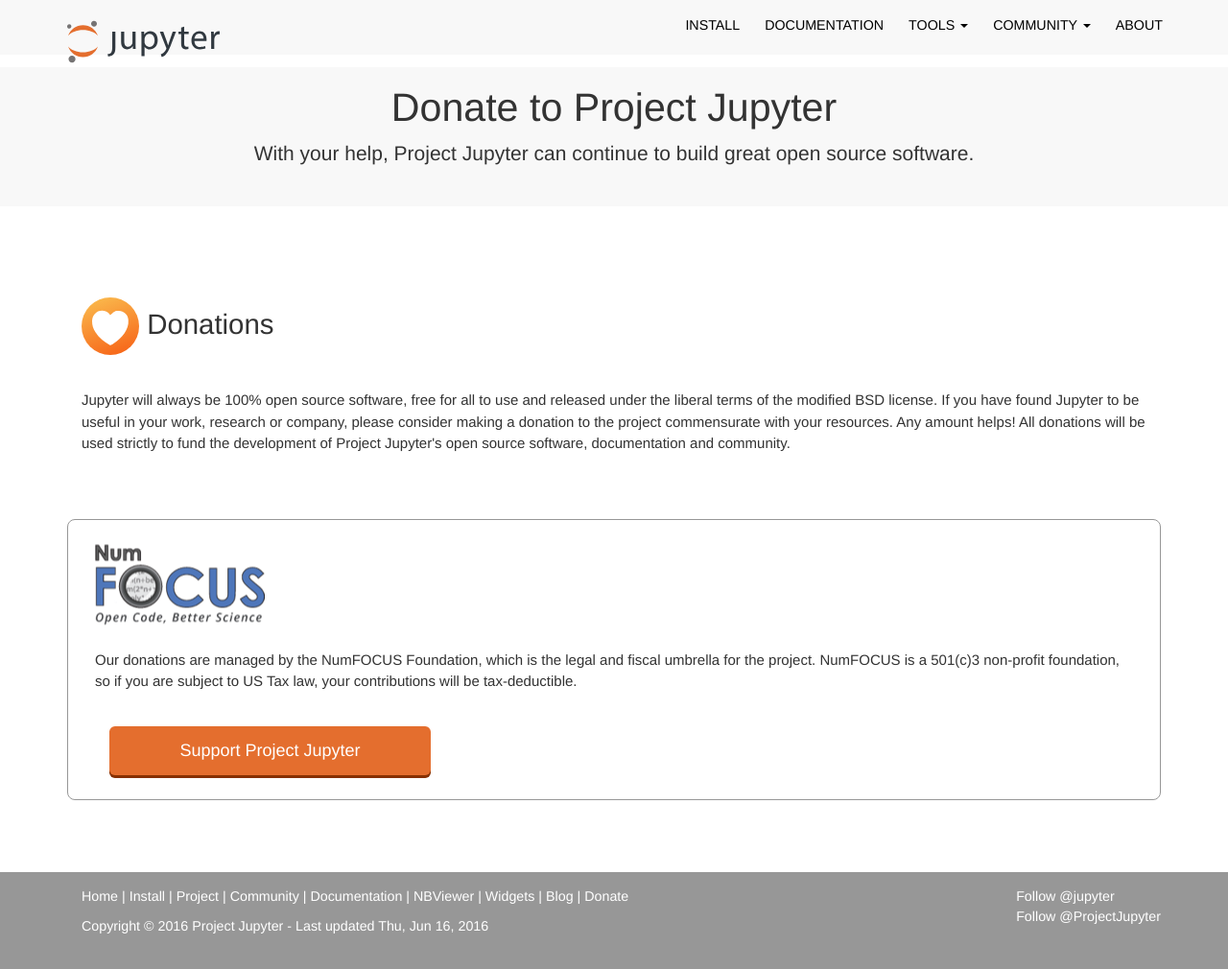
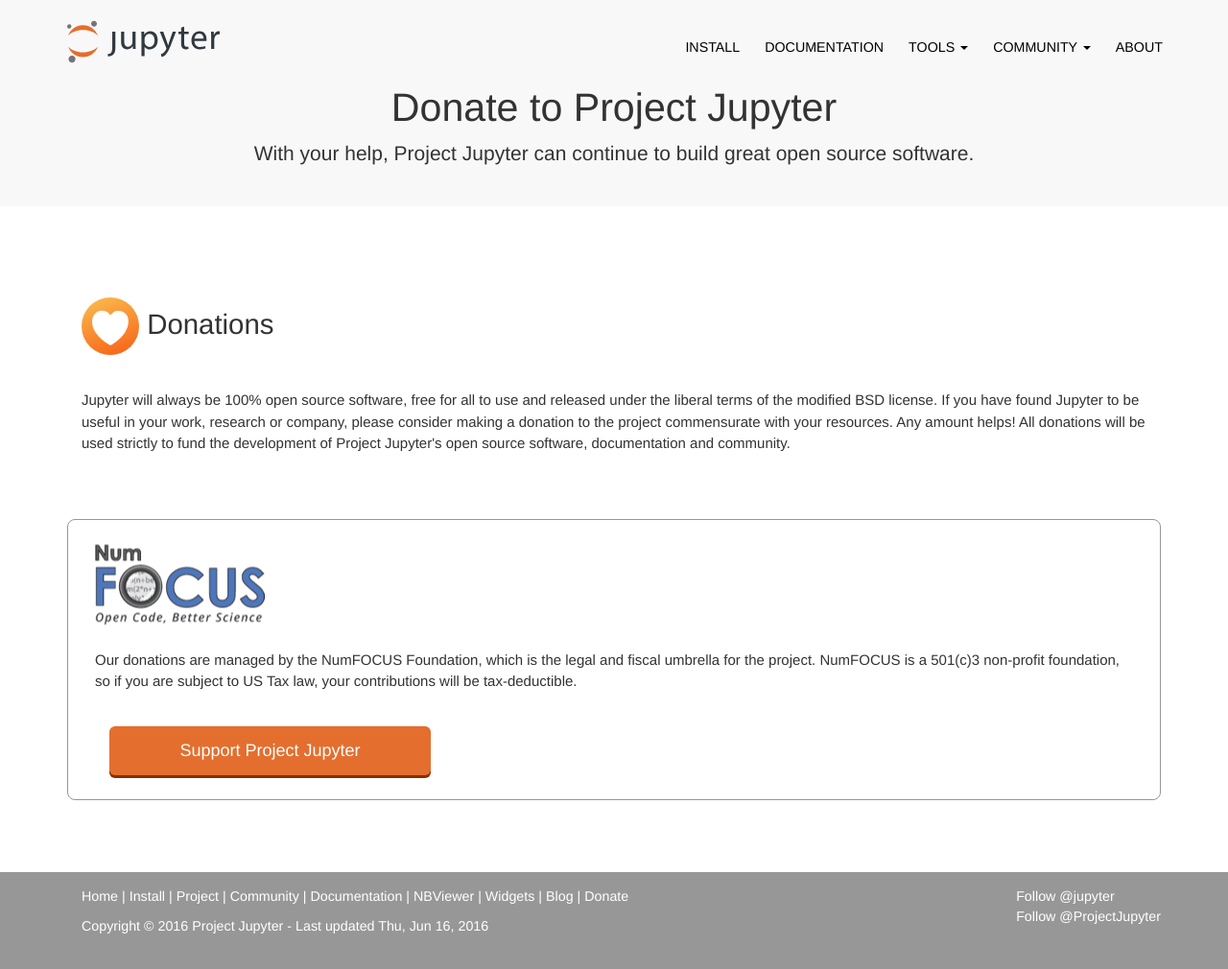
Before and after one commit to jupyter/jupyter.github.io, a Jekyll site: the page built from donate.html, in a window 1280 px wide and 1010 px high. Shown: the whole window at 96% size. Built offline with Jekyll 4.4.1, drawn with Linux system fonts in a browser that asks for light colours; comment, search, counter and statistics services are not loaded.

Commit message:
fixed size of nav-bar

```diff
--- a/_includes/header.html
+++ b/_includes/header.html
@@ -18,7 +18,7 @@
                 <ul class="nav navbar-nav navbar-right">
                     {% for nav in site.data.nav.head %}
                       {% if nav.url %}
-                           <li>
+                           <li id="maintabs">
                              <a href="{{site.baseurl}}{{nav.url}}" class="tab" id="tab" target="_blank">{{nav.title | upcase}}</a>
                            </li>
 
@@ -26,7 +26,7 @@
                       {% if nav.dropdown %}
                           <li class="dropdown">
                               <a href="#" class="dropdown-toggle" data-toggle="dropdown">{{ nav.title | upcase}} <b class="caret"></b></a>
-                              <ul class="dropdown-menu" id = "test">
+                              <ul class="dropdown-menu">
                                   {% for submenu in nav.dropdown %}
                                       <li><a href="{{ submenu.url }}">{{ submenu.title }}</a></li>
                                   {% endfor %}
--- a/css/logo-nav.css
+++ b/css/logo-nav.css
@@ -922,7 +922,6 @@
 
 .dropdown-menu {
     color: white;
-    background-color: #F6F6F6;
     border-radius: 0;
 }
 
@@ -956,12 +955,18 @@
 .dropdown-menu {
     min-width: 0px;
     padding: 0 0 0 0;
-}
-
-#test {
     margin-top:0px;
     box-shadow: none;
     border: none;
     background-color:  #E66E20;
     color: white;
 }
+.navbar-right {
+    height:90px;
+}
+#maintabs {
+    padding: 23px 0 23px 0;
+}
+.dropdown{
+    padding: 23px 0 23px 0;
+}
```
